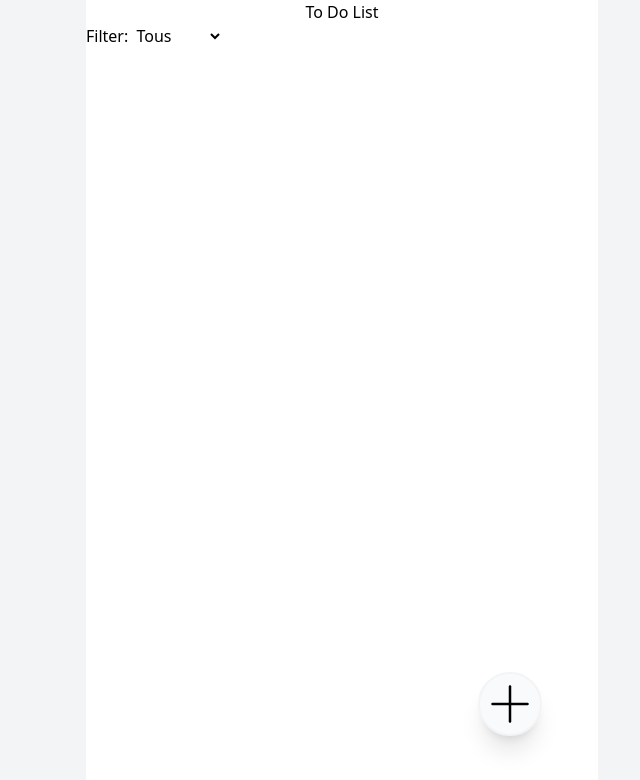
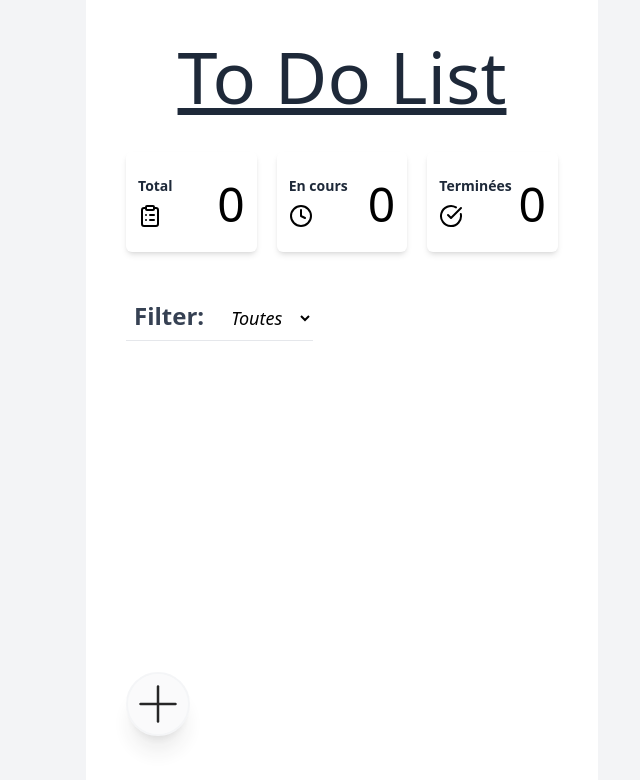
Before and after one commit to lamined34/to-Do-List, a React (Vite) app: page / in a window 1280 px wide. Shown: the top 780 px of the page, without its empty margins (298-938 px from the left). Built offline with nearby package versions, Linux system fonts and the light colour scheme.

Commit message:
refining the main page

```diff
--- a/src/components/CountCard.jsx
+++ b/src/components/CountCard.jsx
@@ -0,0 +1,19 @@
+const CountCard = ({title, Icon, count}) => {
+    return (
+        <>
+            <div className="flex justify-between py-6 px-2 md:px-3 items-end shadow-md rounded-md
+            transition-all duration-300 ease-in-out hover:shadow-xl hover:scale-y-105 hover:scale-x-110">
+                <div className="flex flex-col gap-2">
+                    <span className="text-sm text-gray-800 font-bold">{title}</span>
+                    <Icon />
+                </div>
+
+                <div>
+                    <span className="text-4xl md:text-5xl">{count}</span>
+                </div>
+            </div>
+        </>
+    )
+}
+
+export default CountCard
--- a/src/components/TaskItem.jsx
+++ b/src/components/TaskItem.jsx
@@ -3,16 +3,18 @@ import { Square, Pencil, Trash2 } from "lucide-react";
 const TaskItem = ({ item, onRemoveItem}) => {
     return (
         <li>
-            <div className="flex items-baseline justify-between gap-4 py-3 px-5">
-                <div className="flex items-baseline justify-start gap-6">
-                    <input type="checkbox" name="" id="" />
+            <div className="flex items-baseline justify-between gap-4 py-6 md:py-10 px-5 shadow-lg
+            rounded-lg bg-white transition-all duration-200 ease-in-out hover:shadow-xl hover:translate-x-1
+            hover:translate-y-0.5 hover:scale-105 max-sm:active:scale-110">
+                <div className="flex items-start justify-start gap-6">
+                    <input  type="checkbox" name="" id=""  className="min-h-7 min-w-7 mt-1"/>
 
                     <div className="grid grid-cols-1">
-                        <h2 className="capitalize">{item.title}</h2>
+                        <h2  className={`capitalize text-2xl ${item.status == 'termine' && 'line-through'}`}>{item.title}</h2>
 
-                        <div className="flex items-baseline gap-x-2 w-full text-xs">
+                        <div className="flex items-baseline gap-x-2 w-full text-xs italic">
                             <div className="flex items-baseline gap-1">
-                                <Square className=" fill-green-500 w-2 h-2" />
+                                <Square className={item.status==='termine'? 'fill-green-500 w-2 h-2': 'fill-gray-300 w-2 h-2'} />
                                 <span >{item.status}</span>
                             </div>
                             <div>
@@ -31,13 +33,17 @@ const TaskItem = ({ item, onRemoveItem}) => {
                     </div>
                 </div>
 
-                <div className="flex gap-x-2 ">
-                    <Pencil />
-                    <Trash2 className="text-red-500" onClick={() => onRemoveItem(item.id)} />
+                <div className="flex gap-x-2.5 w-12">
+                    <Pencil className="text-blue-500
+                    transition-all duration-300 ease-in-out hover:translate-x-0.5 hover:-translate-y-0.5 hover:rotate-3"
+                    />
+                    <Trash2 className="text-red-500
+                    transition-all duration-300 ease-in-out hover:translate-x-0.5 hover:-translate-y-0.5 hover:rotate-3"
+                    onClick={() => onRemoveItem(item.id)} />
                 </div>
             </div>
 
-            <hr />
+            <hr className="my-5 mx-20 text-gray-700"/>
         </li>
     )
 }
--- a/src/components/TaskList.jsx
+++ b/src/components/TaskList.jsx
@@ -3,7 +3,7 @@ import TaskItem from "./TaskItem";
 
 const TaskList = ({list, handleRemoveItem}) => {
     return (
-        <ul>
+        <ul className="w-full">
             {
                 list.map((item) =>
                     <TaskItem  key={item.id} item={item} onRemoveItem={handleRemoveItem} />
--- a/src/pages/Task.jsx
+++ b/src/pages/Task.jsx
@@ -1,9 +1,20 @@
 import { tasksExamples } from "../data/taskData";
 import TaskList from "../components/TaskList";
-import { Plus } from "lucide-react";
+import { Plus, ClipboardList, CheckCircle,  Clock } from "lucide-react";
 import React, { useEffect } from "react";
 import TaskAdd from "./TaskAdd";
+import CountCard from "../components/CountCard";
+import { list } from "postcss";
 
+const getTheCount = (list, status) => {
+    if (status === 'all') {
+        return list.length
+    }
+
+    const newList = list.filter((item) => item.status === status)
+
+    return newList.length
+}
 
 const Task = () => {
     const [tasks, setTask] = React.useState(
@@ -11,9 +22,12 @@ const Task = () => {
     );
     const [showAddTask, setShowAddTask] = React.useState(false)
     const [filterWord, setFilterWord] = React.useState('all')
+    const [showTasks, setShowTask] = React.useState(false)
+
 
     useEffect(() => {
         localStorage.setItem('storedTasks', JSON.stringify(tasks))
+        setShowTask(true)
     }, [tasks])
 
     const getBiggestId = () => {
@@ -68,42 +82,57 @@ const Task = () => {
     }
     )
 
-    console.log('fitered tasks: ', filteredTasks)
-
 
     return (
-        <div className="relative flex flex-col w-full max-w-lg bg-white">
-            <h1 className="text-center">To Do List</h1>
+        <div className="absolute flex flex-col w-full max-w-lg h-screen bg-white overflow-scroll gap-10 py-10 px-6 md:px-10">
+            <h1 className={`text-center text-5xl md:text-7xl text-gray-800 underline underline-offset-4 opacity-0
+                transition duration-500 ${showTasks && 'opacity-100'}`}>
+                To Do List
+            </h1>
+
+            <div className={`grid grid-cols-3 gap-2.5 md:gap-5 opacity-0 transition-all duration-500 ease-in-out ${showTasks && 'opacity-100'}`}>
+                <CountCard title={'Total'} Icon={ClipboardList} count={getTheCount(tasks, 'all')}/>
+                <CountCard title={'En cours'} Icon={Clock} count={getTheCount(tasks, 'en cours')} />
+                <CountCard title={'Terminées'} Icon={CheckCircle} count={getTheCount(tasks, 'termine')} />
+            </div>
 
             {
                 showAddTask ? (
                     <TaskAdd onSubmitTask={handleNewTask} />
                 ) : (
                     <div>
-                        <div>
-                            <label htmlFor="filterbyStatus">Filter: </label>
+                        <div className={`py-2 mb-2 border-b border-gray-200 max-w-fit -100  opacity-0 transition duration-500 ${showTasks && 'opacity-100'}`}>
+                            <label htmlFor="filterbyStatus" className="text-2xl font-semibold text-gray-700 px-2">
+                                Filter:
+                            </label>
 
-                            <select name="filter" id="filterbyStatus" onChange={handleFilter}>
-                                <option value="all">Tous</option>
+                            <select name="filter" id="filterbyStatus" onChange={handleFilter}
+                                className="text-center text-lg capitalize italic outline-0">
+                                <option value="all">Toutes</option>
                                 <option value="en cours">En cours</option>
-                                <option value="termine">Terminée</option>
+                                <option value="termine">Terminées</option>
                             </select>
 
                         </div>
 
+                        <div className={`relative transition scale-y-0 origin-top duration-500 ease-in-out ${showTasks && 'scale-y-100'}`} >
                             {
                                 !tasks ? (
                                     <p className="text-center text-sm text-gray-600">Aucune tâche</p>
                                 ) : (
-                                <TaskList list={filteredTasks} handleRemoveItem={handleRemoveItem}/>
+                                    <TaskList list={filteredTasks} handleRemoveItem={handleRemoveItem} />
                                 )
                             }
+                        </div>
 
                         <button
-                            onClick={() => setShowAddTask(true)}
-                            className="absolute bottom-16 right-14 shadow-xl h-16 w-16 bg-gray-50 border-2 border-gray-100
+                            onClick={() => {
+                                setShowAddTask(true)
+                                setShowTask(false)
+                            }}
+                            className="fixed z-20 bottom-16 shadow-xl h-16 w-16 bg-gray-50 border-2 border-gray-100
                                         flex justify-center items-center rounded-full transition-all duration-300 ease-in-out hover:scale-125 hover:shadow-2xl
-                                        hover:-translate-y-3">
+                                        hover:-translate-y-1 opacity-85">
                             <Plus className="h-full w-full stroke-1" />
                         </button>
                     </div>
```
Lines whose indentation alone changed are shown as unchanged.
